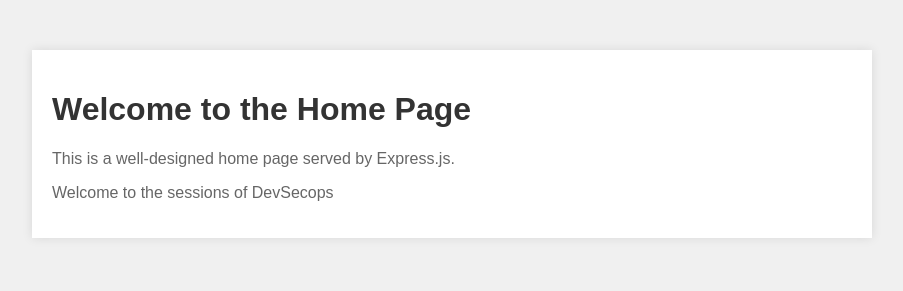
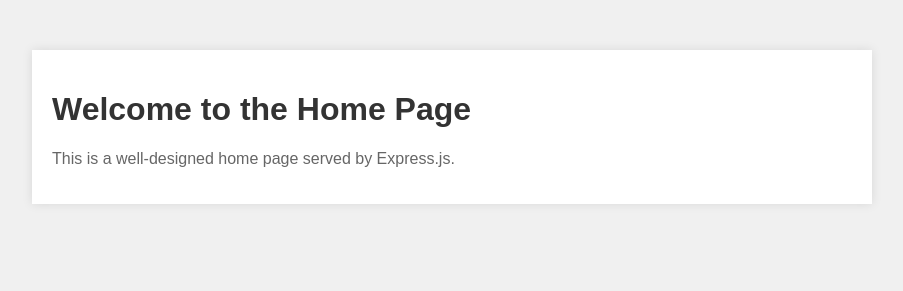
Before and after one commit to sksingh2005/gdgc-devsecops, a website: page index.html in a window 1280 px wide. Shown: the whole page, without its empty margins (188-1091 px from the left). Drawn offline with Linux system fonts and the light colour scheme.

Commit message:
new change

```diff
--- a/index.html
+++ b/index.html
@@ -1,4 +1,4 @@
-<!DOCTYPE html>
+<!-- <!DOCTYPE html>
 <html lang="en">
 <head>
     <meta charset="UTF-8">
@@ -33,4 +33,48 @@
         <p>Welcome to the sessions of DevSecops</p>
     </div>
 </body>
+</html> -->
+
+<!DOCTYPE html>
+<html lang="en">
+<head>
+    <meta charset="UTF-8">
+    <meta name="viewport" content="width=device-width, initial-scale=1.0">
+    <title>Home Page</title>
+    <style>
+        body {
+            font-family: Arial, sans-serif;
+            background-color: #f0f0f0;
+            margin: 0;
+            padding: 0;
+        }
+        .container {
+            max-width: 800px;
+            margin: 50px auto;
+            padding: 20px;
+            background-color: #fff;
+            box-shadow: 0 0 10px rgba(0, 0, 0, 0.1);
+        }
+        h1 {
+            color: #333;
+        }
+        p {
+            color: #666;
+        }
+    </style>
+</head>
+<body>
+    <div class="container">
+        <h1>Welcome to the Home Page</h1>
+        <p id="message">This is a well-designed home page served by Express.js.</p>
+    </div>
+    <script>
+        const urlParams = new URLSearchParams(window.location.search);
+        const name = urlParams.get('name');
+        const message = urlParams.get('message');
+        if (name) {
+            document.getElementById('message').innerText = `Hello, ${name}! ${message || ''}`;
+        }
+    </script>
+</body>
 </html>
```
Also changed, not shown: index.js (+16 -0 lines).
